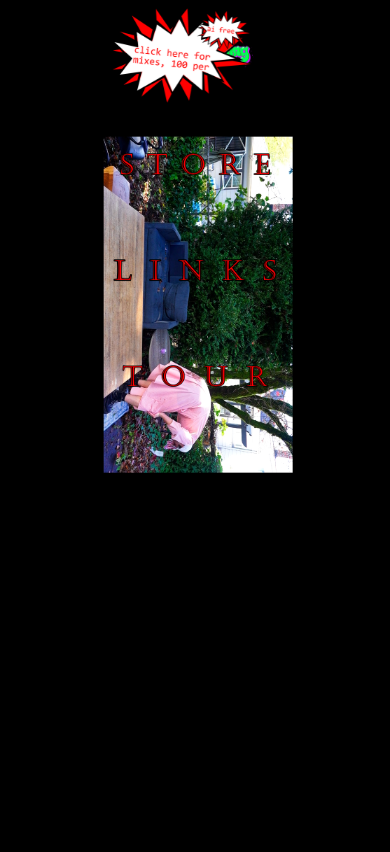
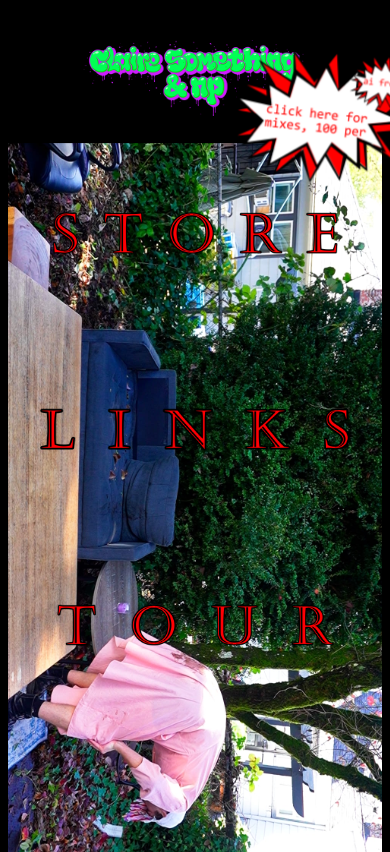
Before and after one commit to matthewsausner/CMWbase, a React (Vite) app: page / in a window 390 px wide. Built offline with nearby package versions, Linux system fonts and the light colour scheme.

Commit message:
the css is bad but it works

```diff
--- a/src/Components/Header.css
+++ b/src/Components/Header.css
@@ -1,9 +1,18 @@
+@media all and (min-width:0px) and (max-width: 480px) {
+	.site_header{
+		height: 40px;
+		transform: scale(0.4);
+	}
+}
+@media all and (min-width:481px) and (max-width: 2000px) {
+	.site_header{
+		height: 80px;
+		transform: scale(0.5);
+	}
+}
 .site_header {
-	transform: scale(0.4);
+
 	background-color: transparent;
 	z-index: 3;
+
 }
-.hamburger{
-  margin-top: 5%;
-  margin-left: 5%;
-}
--- a/src/Pages/home.css
+++ b/src/Pages/home.css
@@ -9,10 +9,8 @@ html, body {
 }
 input{
   z-index:-1;
-  max-width: 100%;
-  height: 100px;
 }
-@media all and (min-width:801px) and (max-width: 2000px) {
+@media all and (min-width:481px) and (max-width: 2000px) {
   .image_container{
     -webkit-transform: rotate(90deg);
     -moz-transform: rotate(90deg);
@@ -21,10 +19,13 @@ input{
     transform: rotate(90deg);
     height: auto;
     margin: 0 auto;
-    margin-top: 10%;
+    margin-top: 15%;
+  }
+  input{
+      height:100px;
   }
 }
-@media all and (min-width:0px) and (max-width: 800px) {
+@media all and (min-width:0px) and (max-width: 480px) {
   .image_container{
     -webkit-transform: rotate(90deg);
     -moz-transform: rotate(90deg);
@@ -35,6 +36,31 @@ input{
     margin: 0 auto;
     margin-top: 17%;
   }
+  input{
+      height:100px;
+  }
+}
+@media all and (min-width:0px) and (max-width: 480px) {
+  img{
+    max-width: 195%;
+  }
+  input{
+    height:190px;
+  }
+  .container_row{
+    margin-top:-30px;
+  }
+  .header_container{
+    height:80px;
+    margin-top: 20px;
+  }
+  .mix_link{
+    top:20px;
+    left: 160px;
+  }
+  .links_grid{
+    height:320px;
+  }
 }
 @media all and (min-width:1024px)  {
   img{
@@ -42,7 +68,10 @@ input{
   }
   .mix_link{
     top: 70px;
-    right: 190px;
+    right: 320px;
+  }
+  .container_row{
+    margin-top:-60px;
   }
 
 }
@@ -52,23 +81,28 @@ input{
   }
   .mix_link{
     top: 75px;
-    right: 150px;
+    right: 220px;
   }
-
+  .container_row{
+    margin-top:-50px;
+  }
 }
 @media all and (min-width:801px) and (max-width: 959px) {
   img{
-    max-width: 55%;
+    max-width: 60%;
   }
   .mix_link{
     top: 65px;
     right: 150px;
   }
+  .container_row{
+    margin-top:-40px;
+  }
 }
 
 @media all and (min-width:769px) and (max-width: 800px) {
   img{
-    max-width: 85%;
+    max-width: 65%;
   }
   .mix_link{
     top: 65px;
@@ -95,24 +129,27 @@ input{
     right: 25px;
   }
 }
-
-@media all and (min-width:321px) and (max-width: 480px) {
+@media all and (min-width:0px) and (max-width: 480px) {
   img{
-    max-width: 90%;
+    max-width: 195%;
+  }
+  input{
+    height:190px;
+  }
+  .container_row{
+    margin-top:-90px;
+  }
+  .header_container{
+    height:80px;
+    margin-top: 20px;
   }
   .mix_link{
-    top: 5px;
-    right: 120px;
+    top:20px;
+    right:-105px;
+    transform: scale(0.7);
   }
-}
-
-@media all and (min-width:0px) and (max-width: 320px) {
-  img{
-    max-width: 90%;
-  }
-  .mix_link{
-    top: 5px;
-    right: 5px;
+  .links_grid{
+    height:320px;
   }
 }
 .header_container{
--- a/src/Pages/links.css
+++ b/src/Pages/links.css
@@ -8,10 +8,26 @@ html, body {
     overflow: hidden;   /* Hides any content that overflows the container and disables scrollbars */
 }
 .link {
-	max-width: 10%;
+	max-width: 45%;
+}
+@media all and (min-width:801px) and (max-width: 2000px) {
+  .link {
+    max-width: 12%;
+  }
+}
+@media all and (min-width:481px) and (max-width: 800px) {
+  .link {
+    max-width: 15%;
+  }
+}
+@media all and (min-width:0px) and (max-width: 480px) {
+  .link {
+    max-width: 45%;
+  }
 }
 .header_container{
   place-items: center;
+  height: 120px;
 }
 .hamburger{
   float: left;
```
Also changed, not shown: 2 other files (tests, documents, lock files or other folders).
